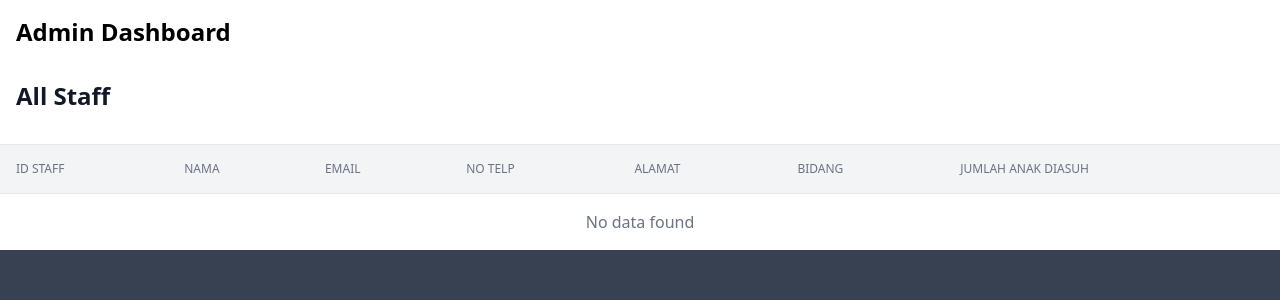
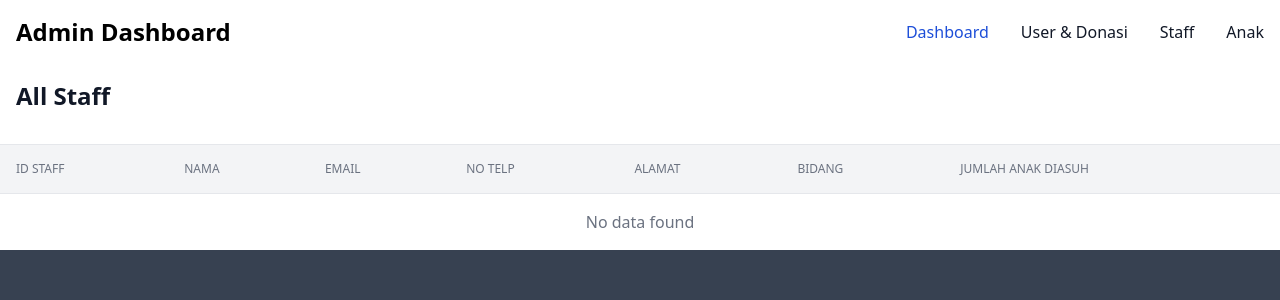
Before and after one commit to Gr1X/DatabasePanti, a PHP site: page /staff.php in a window 1280 px wide. Shown: the top 300 px of the page. Run offline with PHP 8.4, Linux system fonts and the light colour scheme; data that the repository does not hold is empty; some libraries are stand-ins or nearby versions.

Commit message:
Update staff.php

```diff
--- a/staff.php
+++ b/staff.php
@@ -51,12 +51,36 @@ function getJumlahAnak($conn, $staff_name) {
 </head>
 <body class="bg-gray-700">
 <nav class="bg-white border-gray-200 dark:bg-gray-900">
-    <div class="max-w-screen-xl flex flex-wrap items-center justify-between mx-auto p-4">
-        <div class="flex items-center space-x-3 rtl:space-x-reverse">
-            <span class="self-center text-2xl font-semibold whitespace-nowrap dark:text-white">Admin Dashboard</span>
+        <div class="max-w-screen-xl flex flex-wrap items-center justify-between mx-auto p-4">
+            <div class="flex items-center space-x-3 rtl:space-x-reverse">
+                <span class="self-center text-2xl font-semibold whitespace-nowrap dark:text-white">Admin Dashboard</span>
+            </div>
+            <div class="">
+                <button data-collapse-toggle="navbar-user" type="button" class="inline-flex items-center p-2 w-10 h-10 justify-center text-sm text-gray-500 rounded-lg md:hidden hover:bg-gray-100 focus:outline-none focus:ring-2 focus:ring-gray-200 dark:text-gray-400 dark:hover:bg-gray-700 dark:focus:ring-gray-600" aria-controls="navbar-user" aria-expanded="false">
+                    <span class="sr-only">Open main menu</span>
+                    <svg class="w-5 h-5" aria-hidden="true" xmlns="http://www.w3.org/2000/svg" fill="none" viewBox="0 0 17 14">
+                        <path stroke="currentColor" stroke-linecap="round" stroke-linejoin="round" stroke-width="2" d="M1 1h15M1 7h15M1 13h15"/>
+                    </svg>
+                </button>
+            </div>
+            <div class="items-center justify-between hidden w-full md:flex md:w-auto md:order-1" id="navbar-user">
+                <ul class="flex flex-col font-medium p-4 md:p-0 mt-4 border border-gray-100 rounded-lg bg-gray-50 md:space-x-8 rtl:space-x-reverse md:flex-row md:mt-0 md:border-0 md:bg-white dark:bg-gray-800 md:dark:bg-gray-900 dark:border-gray-700">
+                <li>
+                    <a href="index.php" class="block py-2 px-3 text-white bg-blue-700 rounded md:bg-transparent md:text-blue-700 md:p-0 md:dark:text-blue-500" aria-current="page">Dashboard</a>
+                </li>
+                <li>
+                    <a href="userdata.php" class="block py-2 px-3 text-gray-900 rounded hover:bg-gray-100 md:hover:bg-transparent md:hover:text-blue-700 md:p-0 dark:text-white md:dark:hover:text-blue-500 dark:hover:bg-gray-700 dark:hover:text-white md:dark:hover:bg-transparent dark:border-gray-700">User & Donasi</a>
+                </li>
+                <li>
+                    <a href="staff.php" class="block py-2 px-3 text-gray-900 rounded hover:bg-gray-100 md:hover:bg-transparent md:hover:text-blue-700 md:p-0 dark:text-white md:dark:hover:text-blue-500 dark:hover:bg-gray-700 dark:hover:text-white md:dark:hover:bg-transparent dark:border-gray-700">Staff</a>
+                </li>
+                <li>
+                    <a href="anak.php" class="block py-2 px-3 text-gray-900 rounded hover:bg-gray-100 md:hover:bg-transparent md:hover:text-blue-700 md:p-0 dark:text-white md:dark:hover:text-blue-500 dark:hover:bg-gray-700 dark:hover:text-white md:dark:hover:bg-transparent dark:border-gray-700">Anak</a>
+                </li>
+                </ul>
+            </div>
         </div>
-    </div>
-</nav>
+    </nav>
 
 <div class="p-4 bg-white block sm:flex items-center justify-between border-b border-gray-200 dark:bg-gray-800 dark:border-gray-700">
     <div class="mb-4">
```
